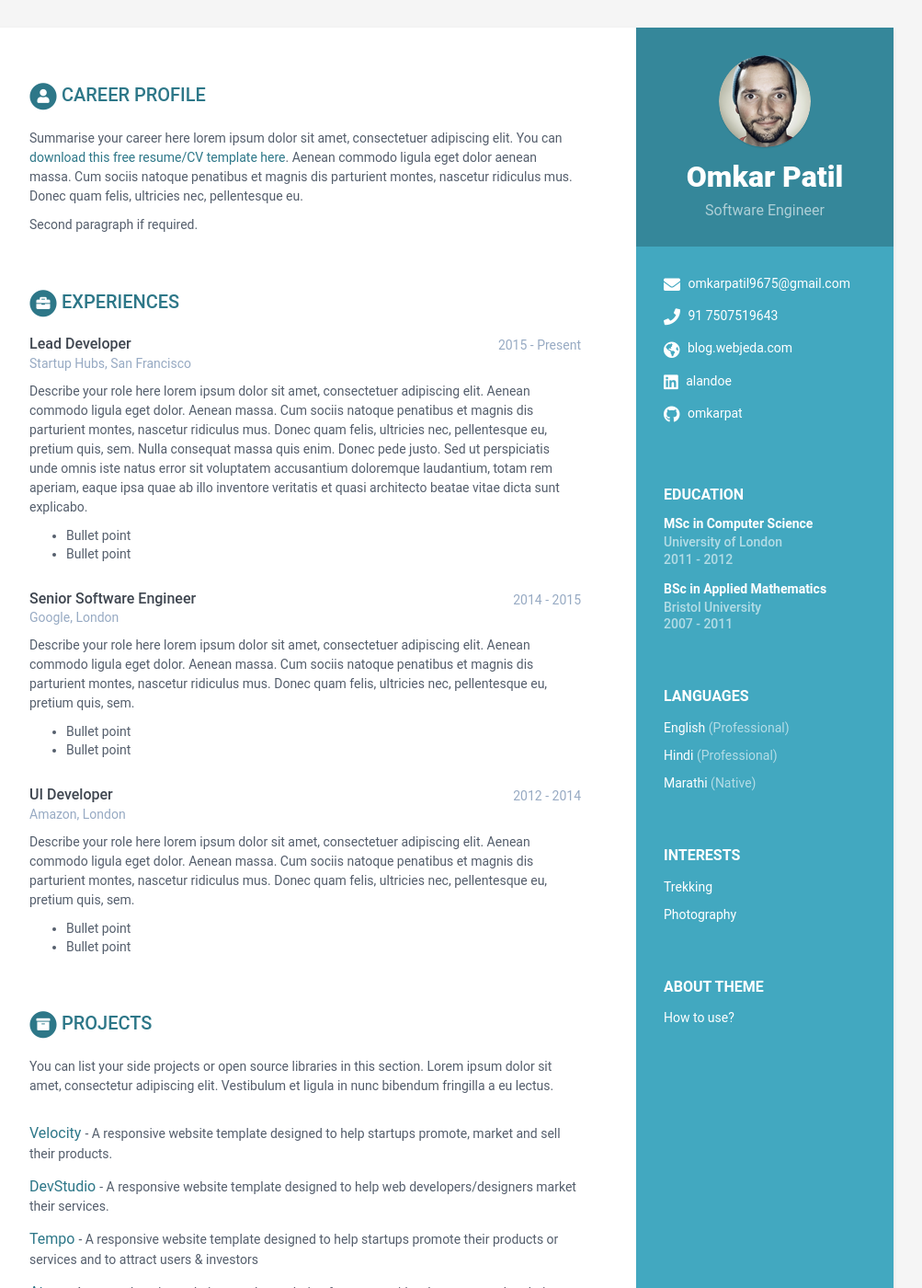
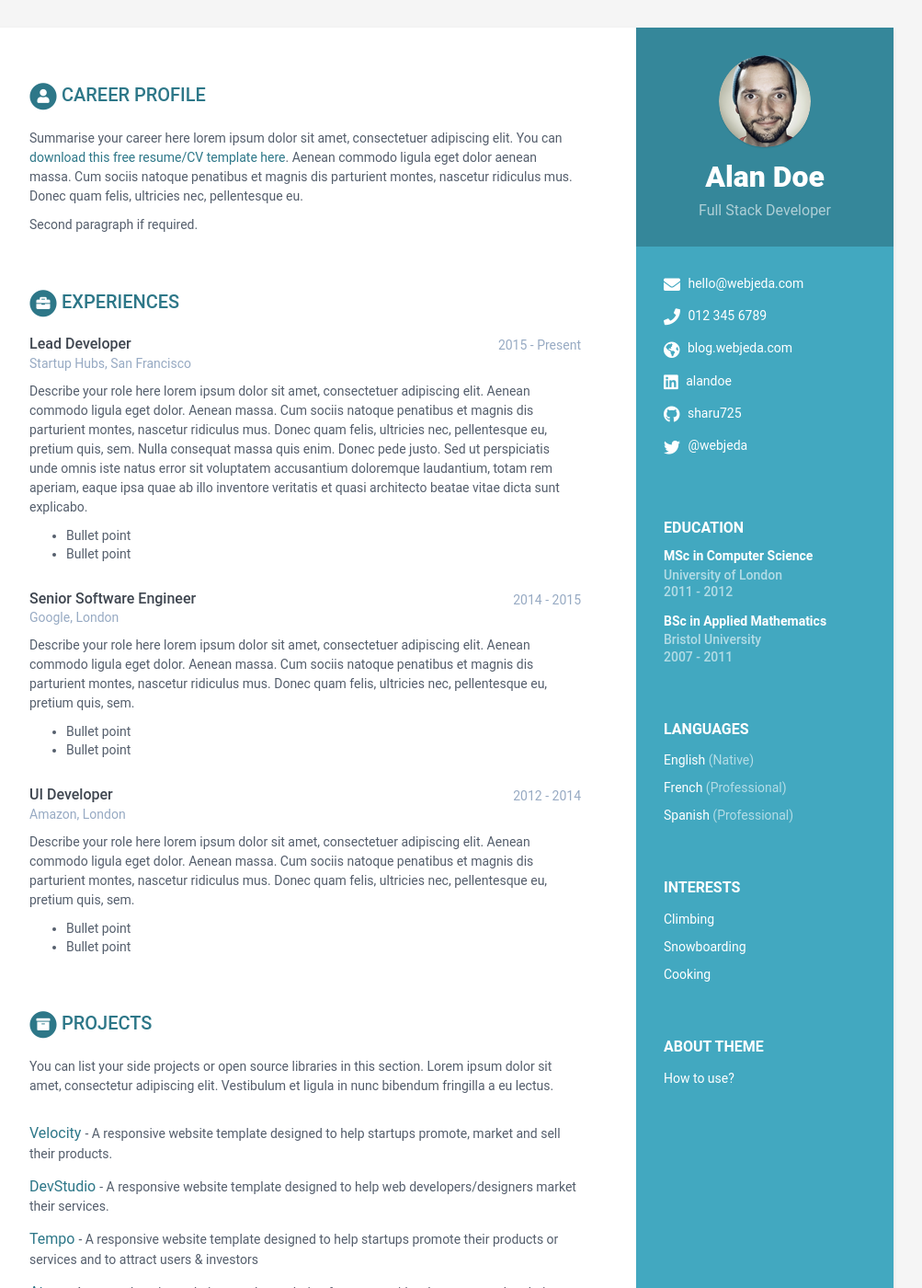
Before and after one commit to omkarpat/mystory, a Jekyll site: the page built from index.html, in a window 1280 px wide and 1400 px high. Shown: the whole window at 92% size, without its empty margins (168-1171 px from the left). Built offline with Jekyll 4.4.1, drawn with Linux system fonts in a browser that asks for light colours; some of the changed text lies outside the part shown.

Commit message:
adding template

```diff
--- a/_data/data.yml
+++ b/_data/data.yml
@@ -7,37 +7,40 @@ sidebar:
     education: True # set to False if you want education in main section instead of in sidebar
 
     # Profile information
-    name: Omkar Patil
-    tagline: Software Engineer
+    name: Alan Doe
+    tagline: Full Stack Developer
     avatar: profile.png  #place a 100x100 picture inside /assets/images/ folder and provide the name of the file below
 
     # Sidebar links
-    email: omkarpatil9675@gmail.com
-    phone: 91 7507519643
+    email: hello@webjeda.com
+    phone: 012 345 6789
     website: blog.webjeda.com #do not add http://
     linkedin: alandoe
-    github: omkarpat
+    github: sharu725
     gitlab:
     bitbucket:
-    twitter:
+    twitter: '@webjeda'
     stack-overflow: # Number/Username, e.g. 123456/alandoe
     codewars:
 
     languages:
       - idiom: English
+        level: Native
+
+      - idiom: French
         level: Professional
 
-      - idiom: Hindi
+      - idiom: Spanish
         level: Professional
 
-      - idiom: Marathi
-        level: Native
-
     interests:
-      - item: Trekking
+      - item: Climbing
         link:
 
-      - item: Photography
+      - item: Snowboarding
+        link:
+
+      - item: Cooking
         link:
 
 career-profile:
@@ -174,18 +177,23 @@ skills:
     title: Skills &amp; Proficiency
 
     toolset:
-      - name: Python
+      - name: Python & Django
         level: 98%
 
-      - name: Javascript & node.js
-        level: 90%
+      - name: Javascript & jQuery
+        level: 98%
 
-      - name: Java
+      - name: Angular
+        level: 98%
+
+      - name: HTML5 & CSS
+        level: 95%
+
+      - name: Ruby on Rails
         level: 85%
 
-      - name: HTML5 & CSS
-        level: 70%
-
+      - name: Sketch & Photoshop
+        level: 60%
 
 footer: >
-    Designed with <i class="fas fa-heart"></i> by <a href="http://themes.3rdwavemedia.com" target="_blank" rel="nofollow">Omkar Patil</a>
+    Designed with <i class="fas fa-heart"></i> by <a href="http://themes.3rdwavemedia.com" target="_blank" rel="nofollow">Xiaoying Riley</a>
```
